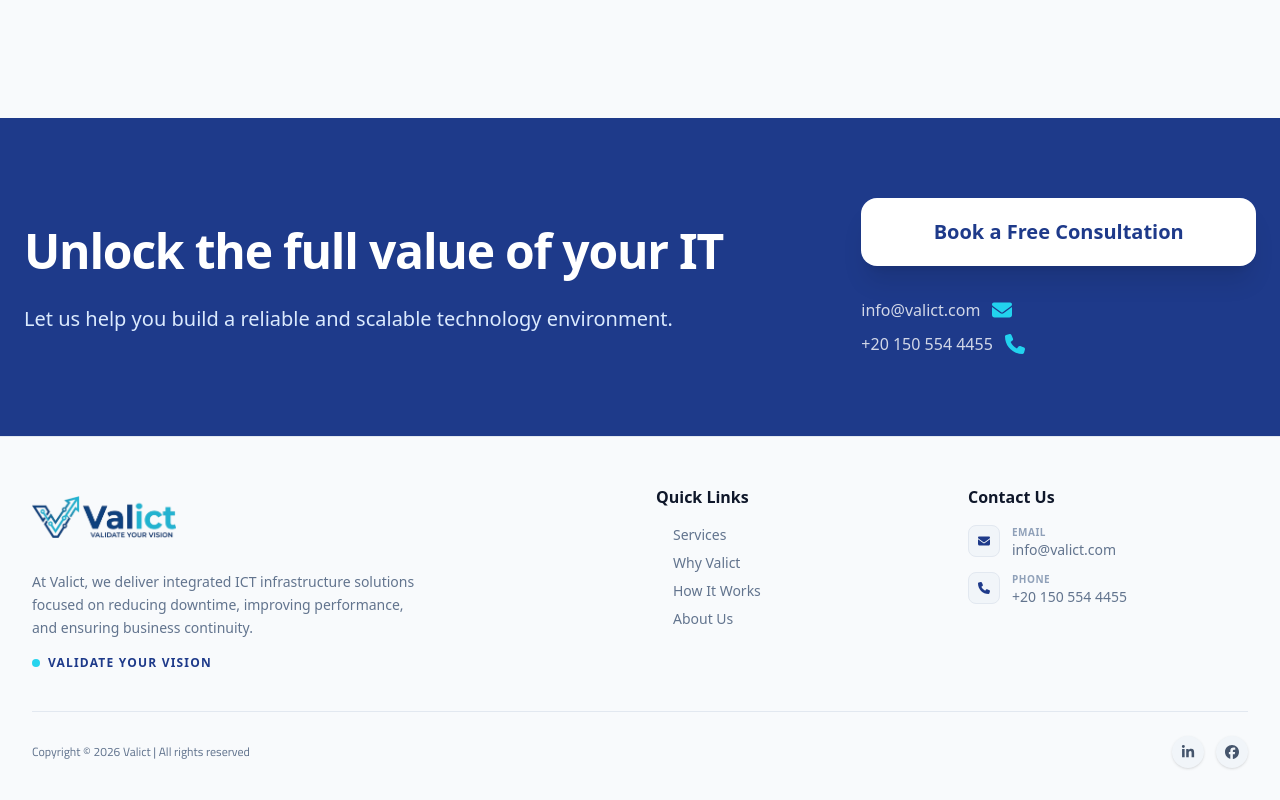
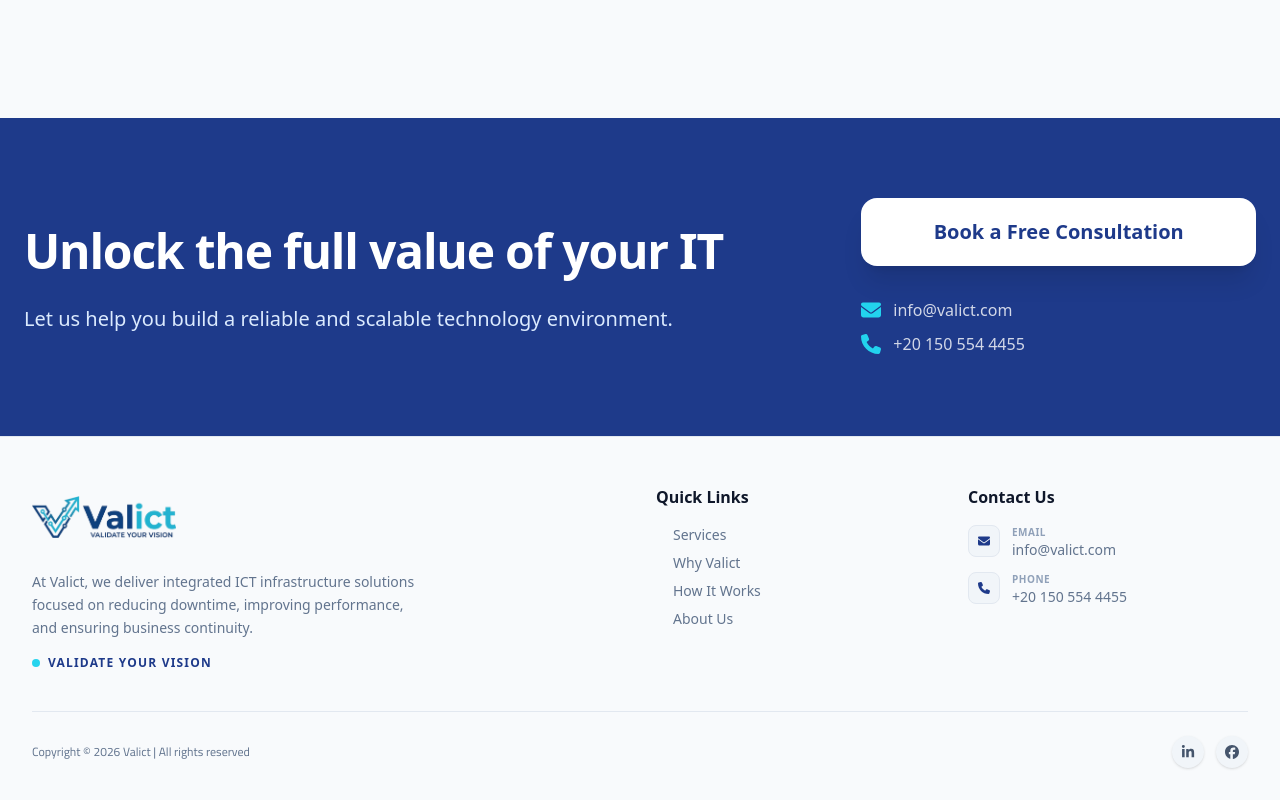
Before and after one commit to Tarek-Ali0/Valict, a Next.js app: page /en in a window 1280 px wide. Shown: the part 3920-4720 px from the top of the page. Built offline with nearby package versions, Linux system fonts and the light colour scheme.

Commit message:
Fix className and structure in Contact component

```diff
--- a/src/components/Contact.tsx
+++ b/src/components/Contact.tsx
@@ -29,17 +29,17 @@
               <div className="mt-4 flex flex-col items-start gap-2.5 w-full">
                 <a
                   href={`mailto:${dict.contact.email}`}
-                  className="flex items-center gap-3 text-white/80 hover:text-white font-medium transition-colors group"
+                  className="flex items-center gap-3 text-white/80 hover:text-white font-medium transition-colors group rtl:flex-row-reverse"
                 >
-                  <FaEnvelope className="w-5 h-5 text-valict-cyan shrink-0 order-last rtl:order-first" />
-                  <span className="order-first rtl:order-last">{dict.contact.email}</span>
+                  <FaEnvelope className="w-5 h-5 text-valict-cyan shrink-0" />
+                  <span>{dict.contact.email}</span>
                 </a>
                 <a
                   href={`tel:${dict.contact.phone}`}
-                  className="flex items-center gap-3 text-white/80 hover:text-white font-medium transition-colors group"
+                  className="flex items-center gap-3 text-white/80 hover:text-white font-medium transition-colors group rtl:flex-row-reverse"
                 >
-                  <FaPhone className="w-5 h-5 text-valict-cyan shrink-0 order-last rtl:order-first" />
-                  <span dir="ltr" className="order-first rtl:order-last">{dict.contact.phone}</span>
+                  <FaPhone className="w-5 h-5 text-valict-cyan shrink-0" />
+                  <span dir="ltr">{dict.contact.phone}</span>
                 </a>
               </div>
             </div>
```
